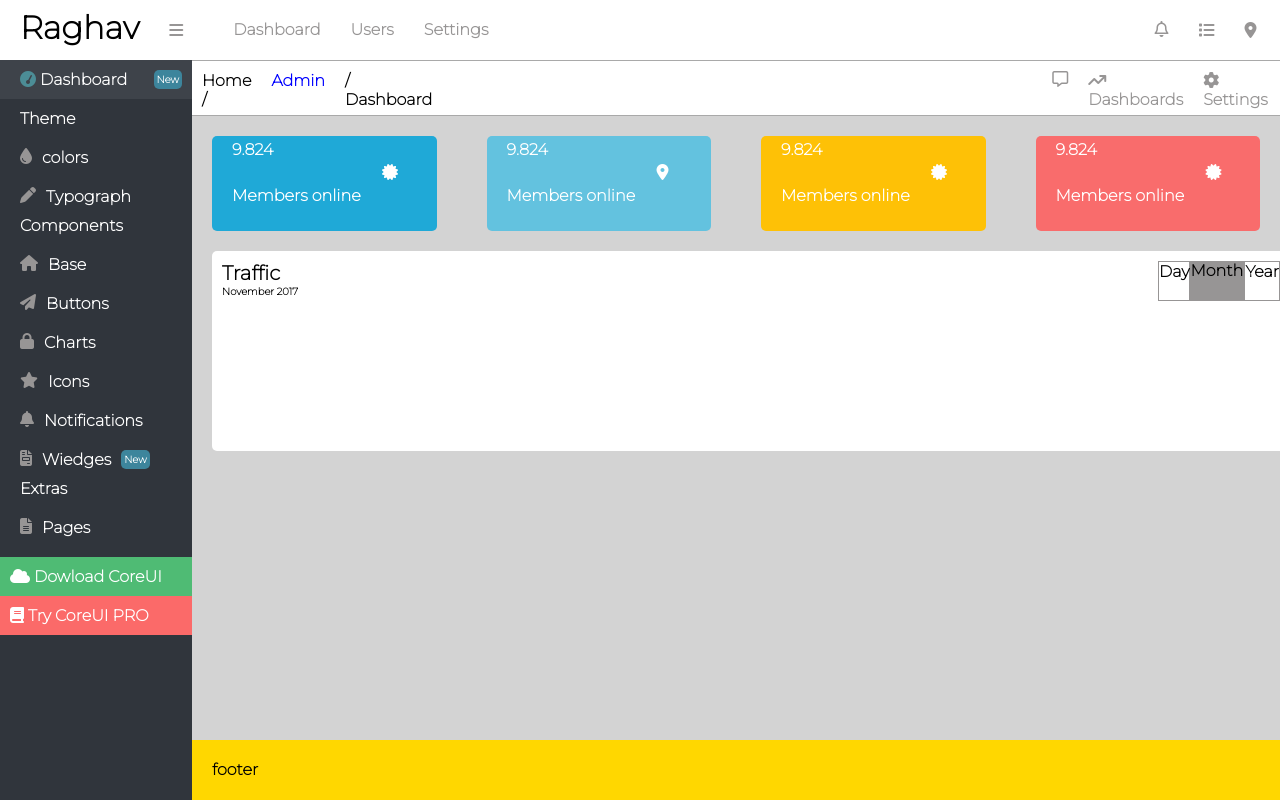
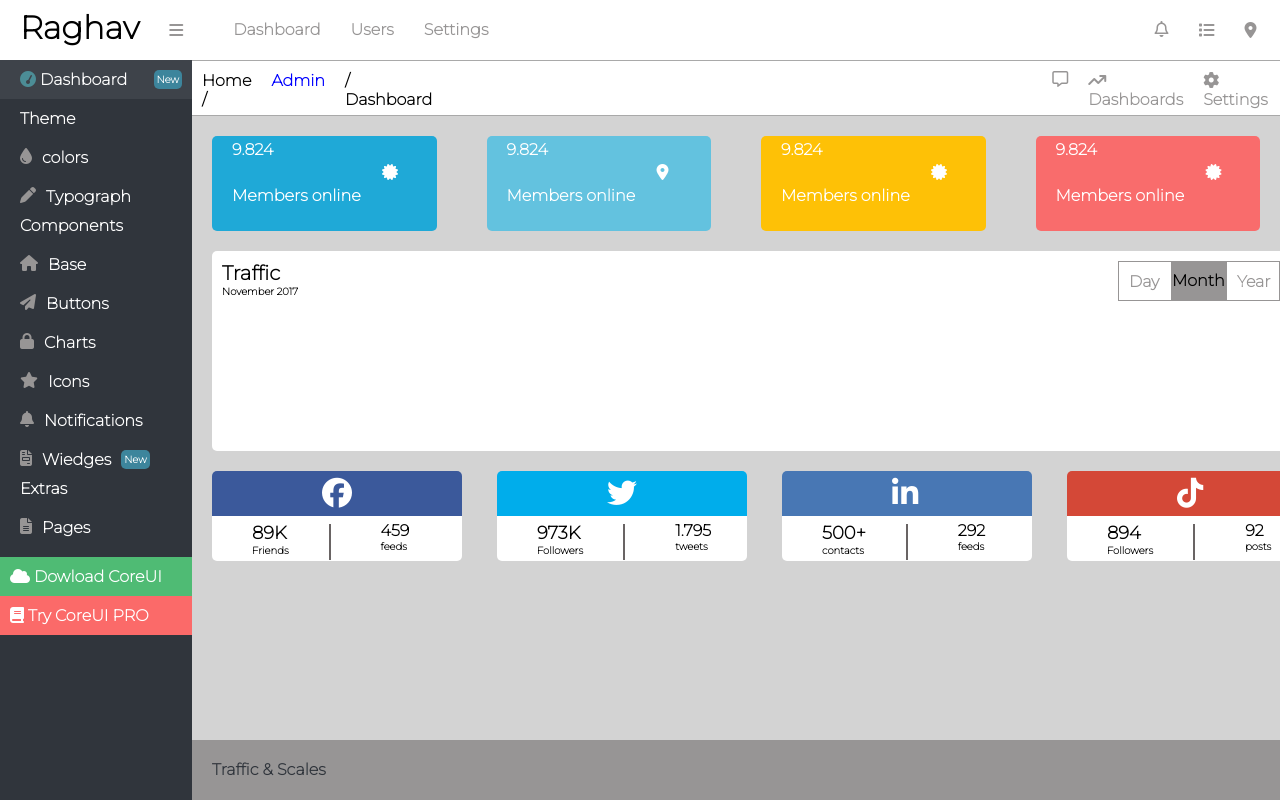
Before and after one commit to RaghavKumar300/Projects, a plain HTML site: page Html and CSS/Grid_layout/index.html in a window 1280 px wide. Shown: the top 800 px of the page. Drawn offline with Linux system fonts and the light colour scheme.

Commit message:
Added new components is dashboard

```diff
--- a/Html and CSS/Grid_layout/index.html
+++ b/Html and CSS/Grid_layout/index.html
@@ -21,7 +21,7 @@
         <li>Users</li>
         <li>Settings</li>
       </div>
-      <i class="fa-regular fa-bell header-bell" ></i>
+      <i class="fa-regular fa-bell header-bell"></i>
       <i class="fa-solid fa-list header-icons"></i>
       <i class="fa-solid fa-location-dot header-icons"></i>
       <i class="fa-solid fa-circle header-icons"></i>
@@ -29,12 +29,17 @@
     </header>
     <header class="subHeader">
       <div class="subHeader-items">
-        <p>Home  /</p>
+        <p>Home /</p>
         <p class="paragraph">Admin</p>
-        <p>/  Dashboard</p>
+        <p>/ Dashboard</p>
         <i class="fa-regular fa-message subHeader-icon1 subHeader-icon"></i>
-        <p class="subHeader-item"><i class="fa-solid fa-arrow-trend-up sun sun subHeader-icon"></i> Dashboards</p>
-        <p class="subHeader-item"><i class="fa-solid fa-gear sun sun subHeader-icon"></i> Settings</p>
+        <p class="subHeader-item">
+          <i class="fa-solid fa-arrow-trend-up sun sun subHeader-icon"></i>
+          Dashboards
+        </p>
+        <p class="subHeader-item">
+          <i class="fa-solid fa-gear sun sun subHeader-icon"></i> Settings
+        </p>
       </div>
     </header>
     <aside class="sidebar">
@@ -92,19 +97,27 @@
       <div class="main-item">
         <div class="articles">
           <div class="articles-item1">
-            <p class="pera">9.824 <i class="fa-solid fa-certificate main-icon"></i></p>
+            <p class="pera">
+              9.824 <i class="fa-solid fa-certificate main-icon"></i>
+            </p>
             <p class="pera">Members online</p>
           </div>
           <div class="articles-item2">
-            <p class="pera">9.824 <i class="fa-solid fa-location-dot main-icon"></i></p>
+            <p class="pera">
+              9.824 <i class="fa-solid fa-location-dot main-icon"></i>
+            </p>
             <p class="pera">Members online</p>
           </div>
           <div class="articles-item3">
-            <p class="pera">9.824 <i class="fa-solid fa-certificate main-icon"></i></p>
+            <p class="pera">
+              9.824 <i class="fa-solid fa-certificate main-icon"></i>
+            </p>
             <p class="pera">Members online</p>
           </div>
           <div class="articles-item4">
-            <p class="pera">9.824 <i class="fa-solid fa-certificate main-icon"></i></p>
+            <p class="pera">
+              9.824 <i class="fa-solid fa-certificate main-icon"></i>
+            </p>
             <p class="pera">Members online</p>
           </div>
         </div>
@@ -123,14 +136,108 @@
             </div>
           </div>
         </div>
+        <div class="b">
+
           <div class="back-articles">
-          <div></div>
-          <div></div>
-          <div></div>
-          <div></div>
+            <div class="back-article-items1">
+              <div class="back-article-contents">
+                <i class="fa-brands fa-facebook back-article-contents-pera"></i>
+              </div>
+              <div class="back-article-content">
+              <div class="aranger">
+              <div class="back-article-content-items">
+                <p class="back-article-content-pera">89K</p>
+                <p class="friends">Friends</p>
+                </div>
+                <div class="main-border">
+                <p class="border"></p>
+                </div>
+              </div>
+              <div class="second-back-article-content-items">
+                <div  class="second-back-article-content-main-pera">
+                  <p class="second-back-article-content-pera">459</p>
+                  <p class="feeds">feeds</p>
+                </div>
+              </div>
+              </div>
+             </div>
+          <!-- nexts -->
+          <div class="back-article-items1">
+            <div class="back-article-content1">
+              <i class="fa-brands fa-twitter back-article-contents-pera"></i>
+            </div>
+            <div class="back-article-content">
+              <div class="aranger">
+              <div class="back-article-content-items">
+                <p class="back-article-content-pera">973K</p>
+                <p class="friends">Followers</p>
+                </div>
+                <div class="main-border">
+                <p class="border"></p>
+                </div>
+              </div>
+              <div class="second-back-article-content-items">
+                <div  class="second-back-article-content-main-pera">
+                  <p class="second-back-article-content-pera">1.795</p>
+                  <p class="feeds">tweets</p>
+                </div>
+              </div>
+              </div>
+             </div>
+          <div class="back-articles">
+
+            <div class="back-article-items1">
+              <div class="back-article-content2">
+                <i class="fa-brands fa-linkedin-in back-article-contents-pera"></i>
+              </div>
+              <div class="back-article-content">
+                <div class="aranger">
+                  <div class="back-article-content-items">
+                    <p class="back-article-content-pera">500+</p>
+                    <p class="friends">contacts</p>
+                  </div>
+                  <div class="main-border">
+                    <p class="border"></p>
+                  </div>
+                </div>
+                <div class="second-back-article-content-items">
+                  <div  class="second-back-article-content-main-pera">
+                    <p class="second-back-article-content-pera">292</p>
+                    <p class="feeds">feeds</p>
+                  </div>
+                </div>
+              </div>
+            </div>
+
+           <div class="back-article-items1">
+            <div class="back-article-content3">
+              <i class="fa-brands fa-tiktok back-article-contents-pera"></i>
+            </div>
+            <div class="back-article-content">
+              <div class="aranger">
+                <div class="back-article-content-items">
+                  <p class="back-article-content-pera">894</p>
+                  <p class="friends">Followers</p>
+                </div>
+                <div class="main-border">
+                  <p class="border"></p>
+                </div>
+              </div>
+              <div class="second-back-article-content-items">
+                <div  class="second-back-article-content-main-pera">
+                  <p class="second-back-article-content-pera">92</p>
+                  <p class="feeds">posts</p>
+                </div>
+              </div>
+            </div>
+          </div>
+          </div>
+        </div>
     </div>
   </div>
   </main>
-      <footer class="footer">footer</footer>
+<footer class="footer">
+  <p class="footer-content">Traffic & Scales</p>
+</footer>
 </body>
 </html>
--- a/Html and CSS/Grid_layout/style.css
+++ b/Html and CSS/Grid_layout/style.css
@@ -9,6 +9,8 @@
 
 :root {
   --crl: rgb(151, 149, 149);
+  --qii: #696464;
+  --zzz: 11px;
 }
 
 body {
@@ -61,9 +63,13 @@ body {
 
 .footer {
   grid-area: footer;
-  background-color: gold;
+  background-color: var(--crl);
   padding: 20px;
   overflow: auto;
+}
+
+.footer-content {
+  color: #30353c;
 }
 
 .main {
@@ -149,6 +155,11 @@ body {
 
 .main-pera2 {
   border: 1px solid var(--crl);
+  color: var(--crl);
+  padding-top: 10px;
+  height: 40px;
+  width: 54px;
+  padding-left: 10px;
 }
 
 .main-pera3 {
@@ -156,10 +167,120 @@ body {
   color: black;
   width: 54px;
   height: 40px;
+  padding-top: 10px;
 }
 
 .main-pera4 {
   border: 1px solid var(--crl);
+  color: var(--crl);
+  padding-top: 10px;
+  height: 40px;
+  width: 54px;
+  padding-left: 10px;
+}
+
+.back-article-items1 {
+  padding-left: 0px;
+  padding-right: 35px;
+}
+
+.back-articles {
+  display: flex;
+  flex-direction: row;
+  justify-content: space-between;
+}
+
+.back-article-contents {
+  margin-top: 20px;
+  background: #3b599b;
+  height: 45px;
+  width: 250px;
+  border-top-left-radius: 5px;
+  border-top-right-radius: 5px;
+}
+
+.back-article-content1 {
+  margin-top: 20px;
+  background: #00adeb;
+  height: 45px;
+  width: 250px;
+  border-top-left-radius: 5px;
+  border-top-right-radius: 5px;
+}
+
+.back-article-content2 {
+  margin-top: 20px;
+  background: #4877b4;
+  height: 45px;
+  width: 250px;
+  border-top-left-radius: 5px;
+  border-top-right-radius: 5px;
+}
+
+.back-article-content3 {
+  margin-top: 20px;
+  background: #d44837;
+  height: 45px;
+  width: 250px;
+  border-top-left-radius: 5px;
+  border-top-right-radius: 5px;
+}
+
+.back-article-contents-pera {
+  color: #ffffffff;
+  padding-top: 7px;
+  padding-left: 110px;
+  font-size: 30px;
+  font-weight: 100px;
+}
+
+.back-article-content {
+  background: #ffffffff;
+  width: 250px;
+  height: 45px;
+  border-bottom-left-radius: 5px;
+  border-bottom-right-radius: 5px;
+  padding-left: 40px;
+  display: flex;
+}
+
+.aranger {
+  display: flex;
+  flex-direction: row;
+}
+
+.back-article-content-items {
+  display: flex;
+  flex-direction: column;
+  margin-right: 40px;
+}
+
+.back-article-content-pera {
+  padding-top: 6px;
+  font-size: 18px;
+}
+
+.friends {
+  font-size: 10px;
+}
+
+.main-border {
+  padding-top: inherit;
+}
+
+.border {
+  border-right: 2px solid var(--qii);
+  height: 80%;
+  margin-top: 8px;
+}
+
+.second-back-article-content-items {
+  padding-top: 5px;
+  padding-left: 50px;
+}
+
+.feeds {
+  font-size: 10px;
 }
 
 .sidebar {
@@ -329,3 +450,8 @@ body {
 .icon {
   padding-left: 10px;
 }
+
+.b {
+  display: flex;
+  justify-content: space-between;
+}
```
Lines whose indentation alone changed are shown as unchanged.
